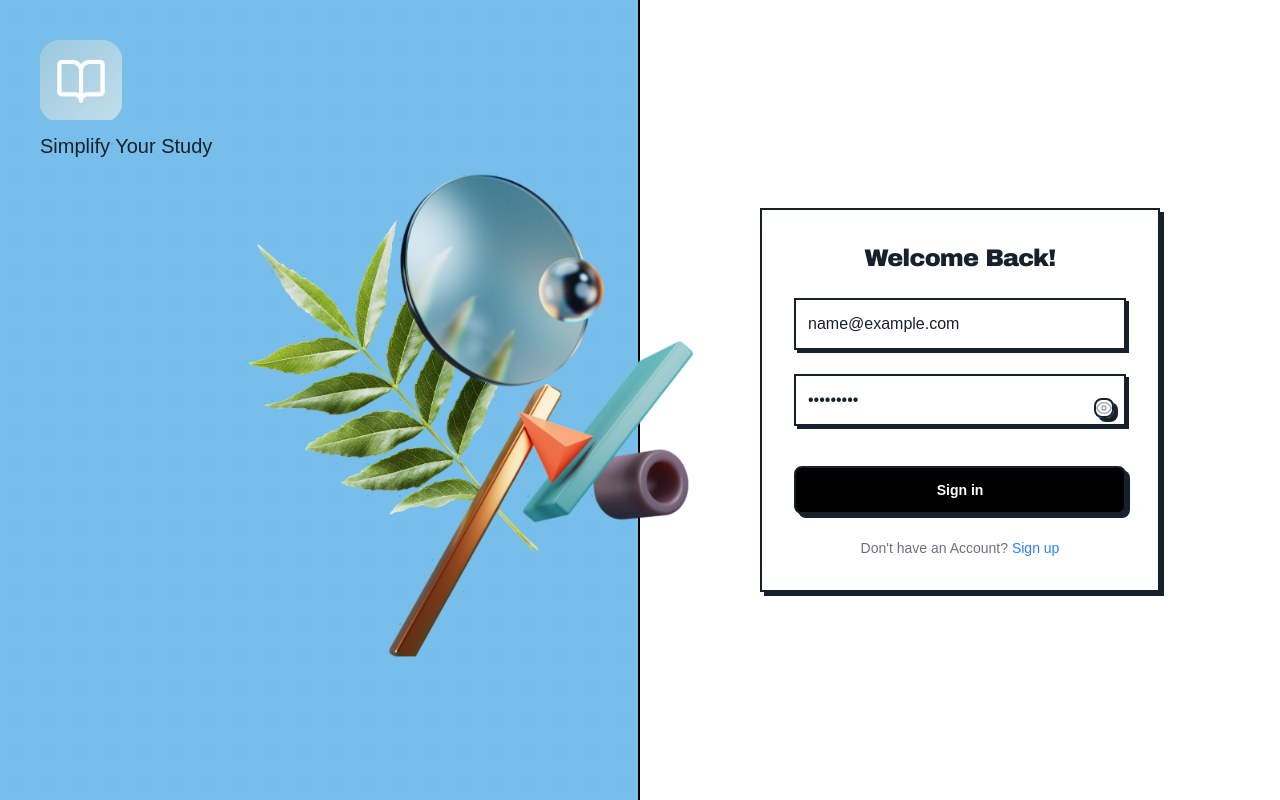
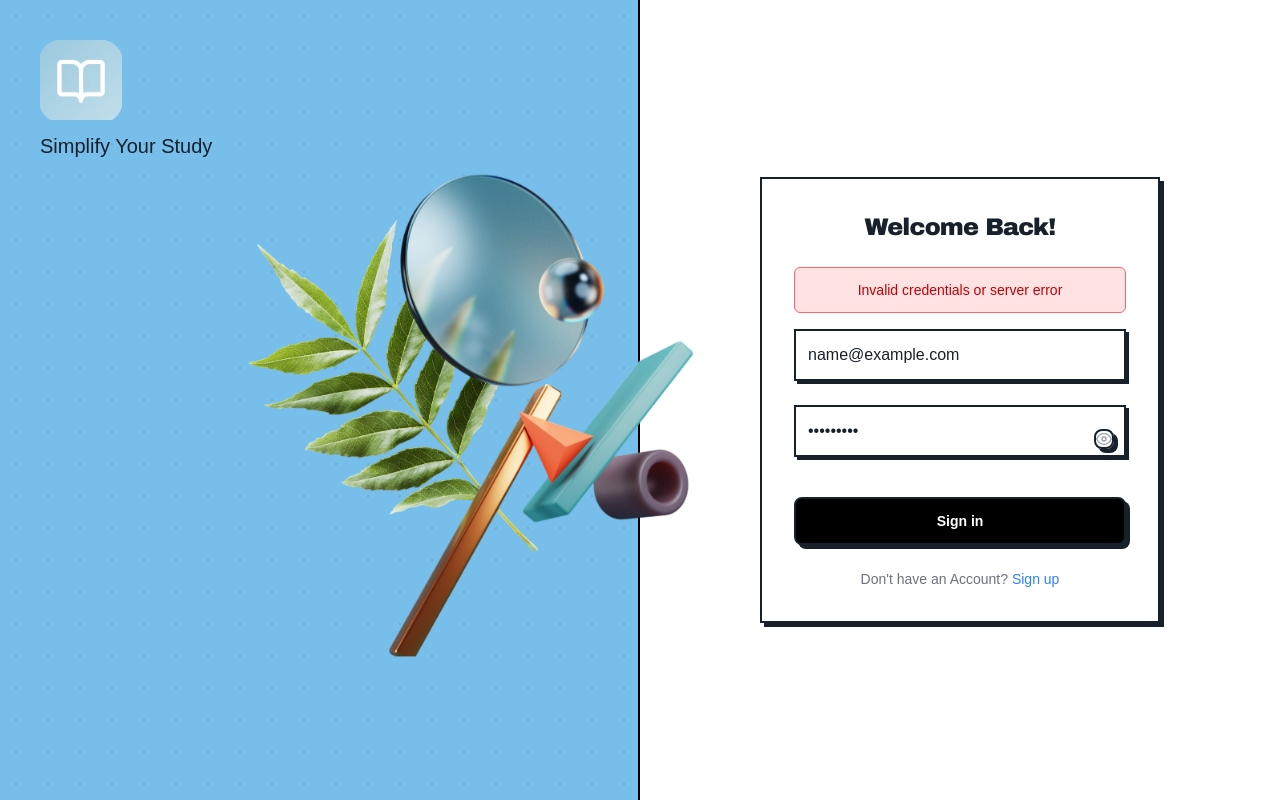
Before and after one commit to iishanmakkar/notflix, a React (Vite) app in the folder frontend/: page /login in a window 1280 px wide. Both pictures are taken after typing "name@example.com", "Sample123" into the empty fields and a click on the button "Sign in". Shown: the top 800 px of the page. Built offline with nearby package versions, Linux system fonts and the light colour scheme; no server answers; a web font is replaced by a local one.

Commit message:
Replace browser alert error popups with inline frontend error alerts on login and signup forms

```diff
--- a/frontend/src/pages/LoginPage.jsx
+++ b/frontend/src/pages/LoginPage.jsx
@@ -9,20 +9,22 @@ const LoginPage = () => {
   const [password, setPassword] = useState("");
   const [showPassword, setShowPassword] = useState(false);
   const [loading, setLoading] = useState(false);
+  const [error, setError] = useState(null);
   const navigate = useNavigate();
   const { login } = useAuth();
 
   const handleLogin = async (e) => {
     e.preventDefault();
     setLoading(true);
+    setError(null);
     try {
       // Use only the auth context login function
       await login(email, password);
       trackUserAction.login('email'); // Track successful login
       navigate("/");
-    } catch (error) {
-      console.error("Login error:", error.response?.data || error);
-      alert(error.response?.data?.error || error.response?.data?.message || "Invalid credentials or server error");
+    } catch (err) {
+      console.error("Login error:", err.response?.data || err);
+      setError(err.response?.data?.error || err.response?.data?.message || "Invalid credentials or server error");
     } finally {
       setLoading(false);
     }
@@ -47,8 +49,11 @@ const LoginPage = () => {
       <div className="w-full md:w-1/2 flex items-center justify-center bg-white md:h-full p-6">
         <div className="neo-card w-full max-w-[400px] p-8">
           <h3 className="text-2xl font-bold text-center mb-6">Welcome Back!</h3>
-
-
+          {error && (
+            <div className="mb-4 p-3 bg-red-100 border border-red-400 text-red-700 rounded-md text-sm text-center font-medium animate-fade-in">
+              {error}
+            </div>
+          )}
 
           <form className="space-y-6" onSubmit={handleLogin}>
             <input
--- a/frontend/src/pages/SignupPage.jsx
+++ b/frontend/src/pages/SignupPage.jsx
@@ -9,21 +9,23 @@ const SignupPage = () => {
   const [email, setEmail] = useState("");
   const [password, setPassword] = useState("");
   const [loading, setLoading] = useState(false);
+  const [error, setError] = useState(null);
   const { register } = useAuth();
   const navigate = useNavigate();
 
   const handleSignup = async (e) => {
     e.preventDefault();
     setLoading(true);
+    setError(null);
     try {
       console.log('Attempting signup with:', { name, email });
       await register(name, email, password);
 
       console.log('Signup successful');
       navigate("/");
-    } catch (error) {
-      console.error('Signup error:', error.response?.data || error);
-      alert(error.response?.data?.error || error.response?.data?.message || "Failed to sign up");
+    } catch (err) {
+      console.error('Signup error:', err.response?.data || err);
+      setError(err.response?.data?.error || err.response?.data?.message || "Failed to sign up");
     } finally {
       setLoading(false);
     }
@@ -48,8 +50,11 @@ const SignupPage = () => {
       <div className="w-full md:w-1/2 flex items-center justify-center bg-white md:h-full p-6">
         <div className="neo-card w-full max-w-[400px] p-8">
           <h3 className="text-2xl font-bold text-center mb-6">Create an Account</h3>
-
-
+          {error && (
+            <div className="mb-4 p-3 bg-red-100 border border-red-400 text-red-700 rounded-md text-sm text-center font-medium animate-fade-in">
+              {error}
+            </div>
+          )}
 
           <form className="space-y-6" onSubmit={handleSignup}>
             <input
```
